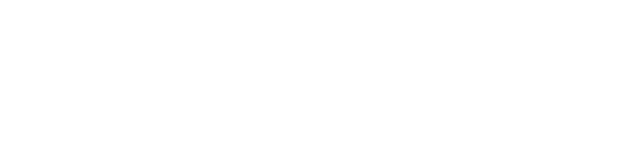
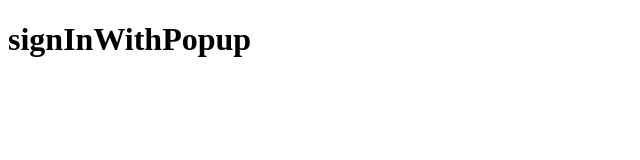
Before and after one commit to nahar122/firebase-signInWithPopup, a plain HTML site: page docs/index.html in a window 1280 px wide. Shown: the whole page, without its empty margins (0-640 px from the left). Drawn offline with Linux system fonts and the light colour scheme.

Commit message:
remove crossover

```diff
--- a/docs/index.html
+++ b/docs/index.html
@@ -3,8 +3,9 @@
   <head>
     <meta charset="UTF-8" />
     <title>Firebase Auth Offscreen</title>
-    <script type="module" crossorigin src="/signinWithPopup.js"></script>
+    <script type="module" src="/signinWithPopup.js"></script>
   </head>
   <body>
+    <h1>signInWithPopup</h1>
   </body>
 </html>
```
